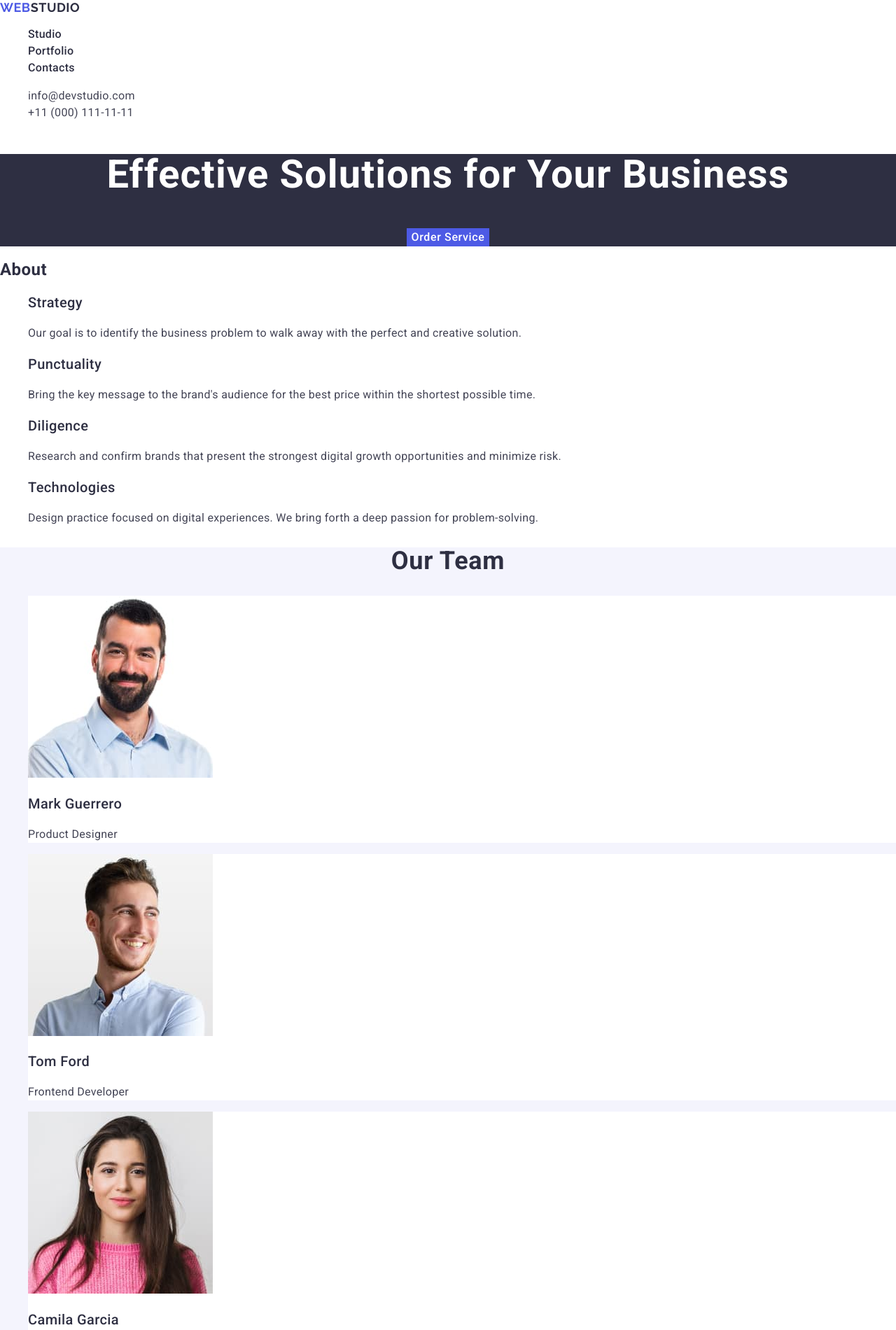
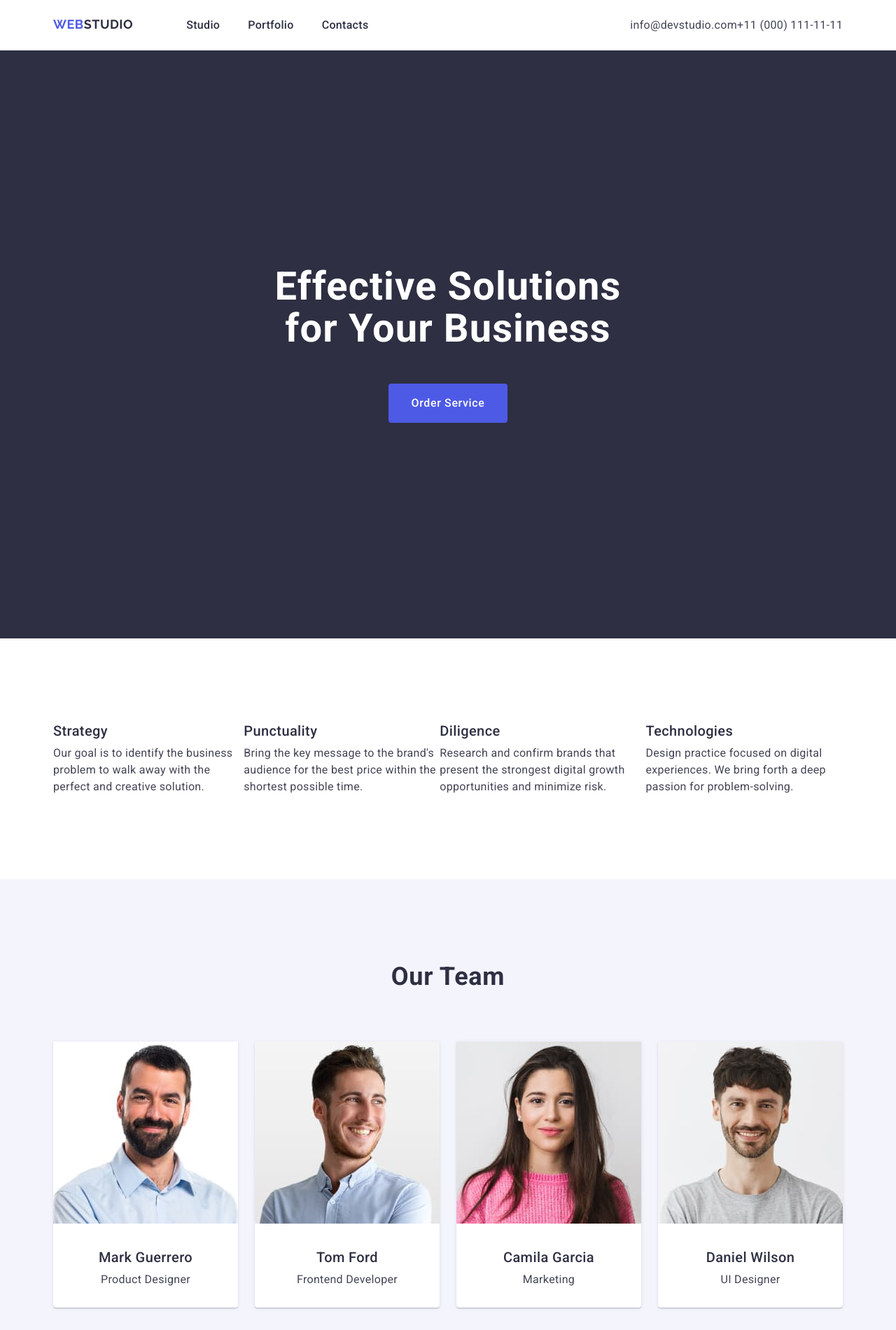
Before and after one commit to kivicom/goit-markup-hw-03, a plain HTML site: page index.html in a window 1280 px wide. Shown: the top 1900 px of the page at 70% size. Drawn offline with nearby package versions, Linux system fonts and the light colour scheme; files whose address does not match are found by name.

Commit message:
first commit

```diff
--- a/css/styles.css
+++ b/css/styles.css
@@ -13,21 +13,35 @@
     --dairy: #fcfcfc;
 }
 
+/* #region Base styles */
 body{
     font-family: "Roboto", sans-serif;
     font-size: 16px;
     color: var(--slate);
     background-color: var(--white);
 }
+p {
+    margin: 0;
+}
+
+h1,
+h2,
+h3,
+h4,
+h5,
+h6 {
+    font-weight: 700;
+    margin: 0;
+}
 
 ul,
 ol {
     list-style-type: none;
+    padding: 0;
+    margin: 0;
 }
 
-h1, h2, h3, h4, h5, h6{
-    font-weight: 700;
-}
+
 
 a {
     text-decoration: none;
@@ -42,6 +56,18 @@ button{
     border: none;
     line-height: 1.5;
     letter-spacing: 0.04em;
+}
+/* #endregion */
+
+/* #region Common */
+.container {
+    width: 1158px;
+    padding: 0 15px;
+    margin: 0 auto;
+}
+
+section {
+    padding:120px 0;
 }
 
 .item-title {
@@ -62,16 +88,28 @@ button{
     color: var(--iris);
     text-transform: uppercase;
 }
+/* #endregion */
 
-/* header */
-
+/* #region header */
+header .inner-container{
+    display: flex;
+}
+header .logo{
+    margin-right: 76px;
+    padding: 24px 0;
+}
 header .logo-accent {
     color: var(--navy-blue);
 }
-
+header .nav-menu, header .address-list{
+    display: flex;
+}
 header .nav-list {
     font-weight: 500;
     letter-spacing: 0.02em;
+    display: flex;
+    align-items: center;
+    gap: 40px;
 }
 
 header .nav-link{
@@ -85,23 +123,34 @@ header .nav-link:focus {
     color: var(--ocean);
 }
 
-.address {
+header .address {
     font-style: normal;
+    margin-left: auto;
 }
-.address .address-item .link{
+
+header .address .address-item .link{
     line-height: 1.5;
     letter-spacing: 0.02em;
+    padding: 24px 0;
+    display: block;
 }
 
-.address-item .link:hover,
-.address-item .link:focus{
+header .address-item .link:hover,
+header .address-item .link:focus{
     color: var(--ocean);
 }
+/* #endregion */
 
-/* Hero */
+/* #region Hero */
 .hero{
     background-color: var(--navy-blue);
     text-align: center;
+}
+.container-hero{
+    padding: 188px 0;
+}
+.hero .inner-container{
+    display: block;
 }
 .hero-title{
     font-size: 56px;
@@ -109,17 +158,39 @@ header .nav-link:focus {
     letter-spacing: 0.02em;
     text-align: center;
     color: var(--white);
+    max-width: 496px;
+    margin: 0 auto 48px;
 }
-
+button.btn.hero-btn {
+    border-radius: 4px;
+    padding: 16px 32px;
+}
 .hero-btn:hover, .hero-btn:focus{
     background-color: var(--ocean);
 }
+/* #endregion */
 
-/* about */
-
+/* #region about */
 .about .section-title {
     letter-spacing: 0.02em;
     color: var(--navy-blue);
+}
+
+.visually-hidden {
+    position: absolute;
+    width: 1px;
+    height: 1px;
+    margin: -1px;
+    border: 0;
+    padding: 0;
+    white-space: nowrap;
+    clip-path: inset(100%);
+    clip: rect(0 0 0 0);
+    overflow: hidden;
+}
+
+.item-title {
+    margin-bottom: 8px;
 }
 
 .about .item .descr {
@@ -127,7 +198,12 @@ header .nav-link:focus {
     letter-spacing: 0.02em;
 }
 
-/* team */
+ul.about-list {
+    display: flex;
+}
+/* #endregion about */
+
+/* #region Team */
 .team{
     background-color: var(--cloud);
 }
@@ -138,9 +214,23 @@ header .nav-link:focus {
     letter-spacing: 0.02em;
     text-transform: capitalize;
     color: var(--navy-blue);
+    margin-bottom: 72px;
+}
+.team .list{
+    display: flex;
+    gap: 24px;
 }
 .team .list-item{
     background-color: var(--white);
+    box-shadow: 0 2px 1px 0 rgba(46, 47, 66, 0.08), 0 1px 1px 0 rgba(46, 47, 66, 0.16), 0 1px 6px 0 rgba(46, 47, 66, 0.08);
+    border-radius: 0 0 4px 4px;
+    padding: 0px 0px 32px 0px;
+    width: 264px;
+    height: 380px;
+    text-align: center;
+}
+.team-info {
+    padding: 32px 16px;
 }
 .team .list-item .item-title{
     line-height: 1.2;
@@ -152,8 +242,9 @@ header .nav-link:focus {
     font-size: 16px;
     letter-spacing: 0.02em;
 }
+/* #endregion Team */
 
-/* portfolio */
+/* #region portfolio */
 .portfolio-title{
     color: var(--navy-blue);
     font-size: 36px;
@@ -161,11 +252,20 @@ header .nav-link:focus {
     text-align: center;
     letter-spacing: 0.02em;
     text-transform: capitalize;
+    margin-bottom: 72px;
 }
 .portfolio .item-title{
     line-height: 1.2;
     letter-spacing: 0.02em;
     color: var(--navy-blue);
+}
+.portfolio ul.list {
+    display: flex;
+    flex-flow: wrap;
+    gap: 24px;
+}
+.portfolio-info{
+    padding: 32px 16px;
 }
 .portfolio .descr{
     line-height: 1.5;
@@ -176,8 +276,13 @@ header .nav-link:focus {
 .footer{
     background-color: var(--navy-blue);
 }
+.footer .inner-container{
+    padding: 100px 0;
+}
 .footer .logo{
     line-height: 1.17;
+    margin-bottom: 16px;
+    display: block;
 }
 .footer .logo-accent {
     color: var(--cloud);
@@ -186,4 +291,5 @@ header .nav-link:focus {
     line-height: 1.5;
     color: var(--cloud);
     letter-spacing: 0.02em;
+    width: 264px;
 }
--- a/index.html
+++ b/index.html
@@ -19,7 +19,9 @@
   <body>
     <!-- #region Header -->
     <header>
-      <nav>
+      <div class="container">
+        <div class="inner-container">
+          <nav class="nav-menu">
             <a href="./index.html" class="logo">
               Web<span class="logo-accent">Studio</span>
             </a>
@@ -48,26 +50,34 @@
               </li>
             </ul>
           </address>
+      </div>
+      </div>
     </header>
     <!-- #endregion -->
 
     <main>
       <!-- #region Hero -->
       <section class="hero">
+        <div class="container container-hero">
+          <div class="inner-container">
             <h1 class="hero-title">Effective Solutions for Your Business</h1>
             <button type="button" class="btn hero-btn">Order Service</button>
+        </div>
+      </div>
       </section>
       <!-- #endregion -->
 
       <!-- #region About -->
       <section class="about">
+        <div class="container">
+          <div class="inner-container">
           <h2 class="section-title visually-hidden">About</h2>
           <ul class="about-list">
             <li class="item">
               <h3 class="item-title">Strategy</h3>
               <p class="descr">
-              Our goal is to identify the business problem to walk away with the
-              perfect and creative solution.
+                Our goal is to identify the business problem to walk away with
+                the perfect and creative solution.
               </p>
             </li>
             <li class="item">
@@ -92,11 +102,15 @@
               </p>
             </li>
           </ul>
+        </div>
+        </div>
       </section>
       <!-- #endregion -->
 
       <!-- #region Our team -->
       <section id="team" class="team">
+        <div class="container">
+          <div class="inner-container">
           <h2 class="section-title">Our Team</h2>
           <ul class="list">
             <li class="list-item">
@@ -106,8 +120,10 @@
                 width="264"
                 height="260"
               />
+              <div class="team-info">
                 <h3 class="item-title">Mark Guerrero</h3>
                 <p class="descr">Product Designer</p>
+              </div>
             </li>
             <li class="list-item">
               <img
@@ -116,8 +132,10 @@
                 width="264"
                 height="260"
               />
+              <div class="team-info">
                 <h3 class="item-title">Tom Ford</h3>
                 <p class="descr">Frontend Developer</p>
+              </div>
             </li>
             <li class="list-item">
               <img
@@ -126,8 +144,10 @@
                 width="264"
                 height="260"
               />
+              <div class="team-info">
                 <h3 class="item-title">Camila Garcia</h3>
                 <p class="descr">Marketing</p>
+              </div>
             </li>
             <li class="list-item">
               <img
@@ -136,15 +156,21 @@
                 width="264"
                 height="260"
               />
+              <div class="team-info">
                 <h3 class="item-title">Daniel Wilson</h3>
                 <p class="descr">UI Designer</p>
+              </div>
             </li>
           </ul>
+        </div>
+        </div>
       </section>
       <!-- #endregion -->
 
       <!-- #region Our Portfolio -->
       <section class="portfolio">
+        <div class="container">
+          <div class="inner-container">
           <h2 class="section-title portfolio-title">Our Portfolio</h2>
 
           <ul class="list">
@@ -155,8 +181,10 @@
                 width="360"
                 height="300"
               />
+              <div class="portfolio-info">
                 <h3 class="item-title">Banking App</h3>
                 <p class="descr">App</p>
+              </div>
             </li>
             <li class="item">
               <img
@@ -165,8 +193,10 @@
                 width="360"
                 height="300"
               />
+              <div class="portfolio-info">
                 <h3 class="item-title">Cashless Payment</h3>
                 <p class="descr">Marketing</p>
+              </div>
             </li>
             <li class="item">
               <img
@@ -175,8 +205,10 @@
                 width="360"
                 height="300"
               />
+              <div class="portfolio-info">
                 <h3 class="item-title">Meditation App</h3>
                 <p class="descr">App</p>
+              </div>
             </li>
             <li class="item">
               <img
@@ -185,8 +217,10 @@
                 width="360"
                 height="300"
               />
+              <div class="portfolio-info">
                 <h3 class="item-title">Taxi Service</h3>
                 <p class="descr">Marketing</p>
+              </div>
             </li>
             <li class="item">
               <img
@@ -195,8 +229,10 @@
                 width="360"
                 height="300"
               />
+              <div class="portfolio-info">
                 <h3 class="item-title">Screen Illustrations</h3>
                 <p class="descr">Design</p>
+              </div>
             </li>
             <li class="item">
               <img
@@ -205,23 +241,31 @@
                 width="360"
                 height="300"
               />
+              <div class="portfolio-info">
                 <h3 class="item-title">Online Courses</h3>
                 <p class="descr">Marketing</p>
+              </div>
             </li>
           </ul>
+        </div>
+        </div>
       </section>
       <!-- #endregion -->
     </main>
 
     <!-- #region Footer -->
     <footer class="footer">
+      <div class="container">
+        <div class="inner-container">
           <a href="./index.html" class="logo">
             Web<span class="logo-accent">Studio</span>
           </a>
           <p class="descr">
-        Increase the flow of customers and sales for your business with digital
-        marketing & growth solutions.
+            Increase the flow of customers and sales for your business with
+            digital marketing & growth solutions.
           </p>
+      </div>
+      </div>
     </footer>
     <!-- #endregion -->
   </body>
```
Also changed, not shown: 1 other file. Lines whose indentation alone changed are shown as unchanged.
